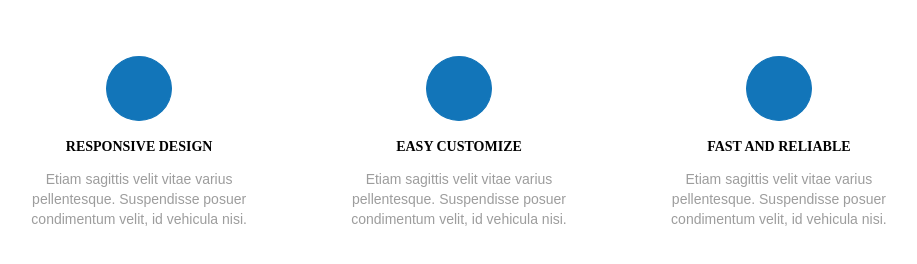
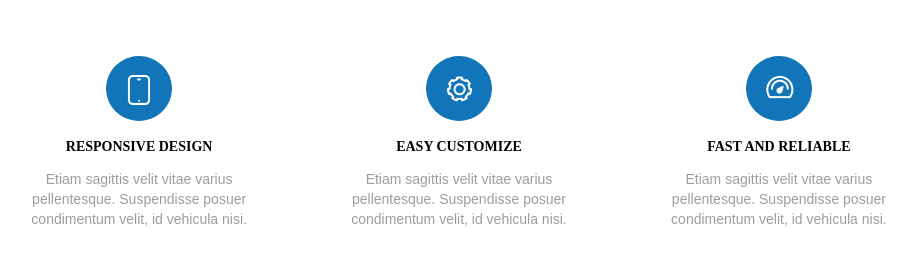
Before and after one commit to neowebor/certain_rep, a plain HTML site: page 06/sprite.html in a window 1280 px wide. Shown: the whole page, without its empty margins (181-1098 px from the left). Drawn offline with Linux system fonts and the light colour scheme; the site is published under a folder, as on GitHub Pages, so addresses that start at the root find nothing.

Commit message:
fix link

```diff
--- a/06/css/style.css
+++ b/06/css/style.css
@@ -62,7 +62,7 @@ h3 {
 	border-radius: 50%;
 	border: 1px solid #1275b9;
 	background-color: #1275b9;
-	background-image: url(/images/sprite.png);
+	background-image: url(../images/sprite.png);
 	background-repeat: no-repeat;
 	margin-bottom: 7px;
 }
```
